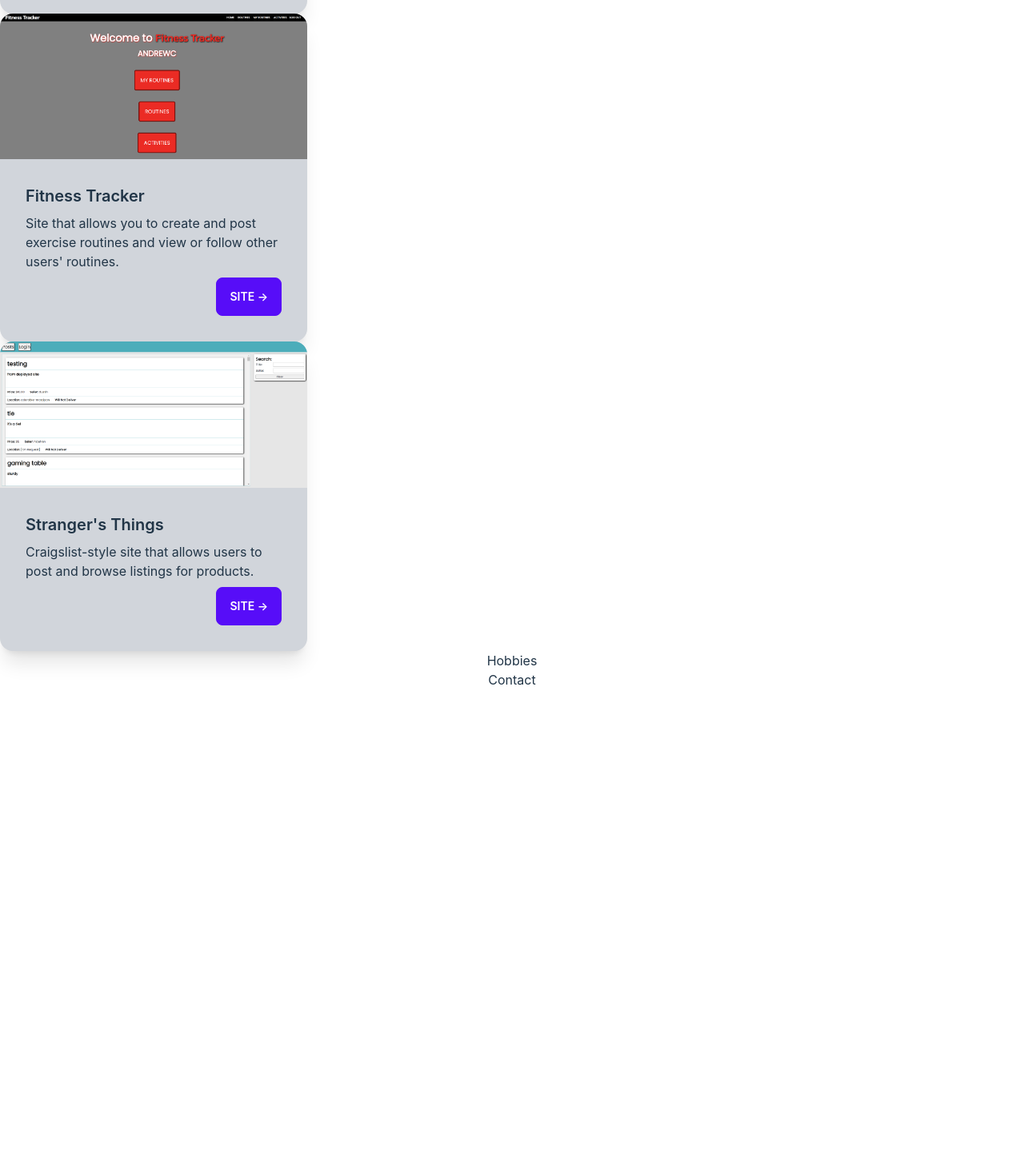
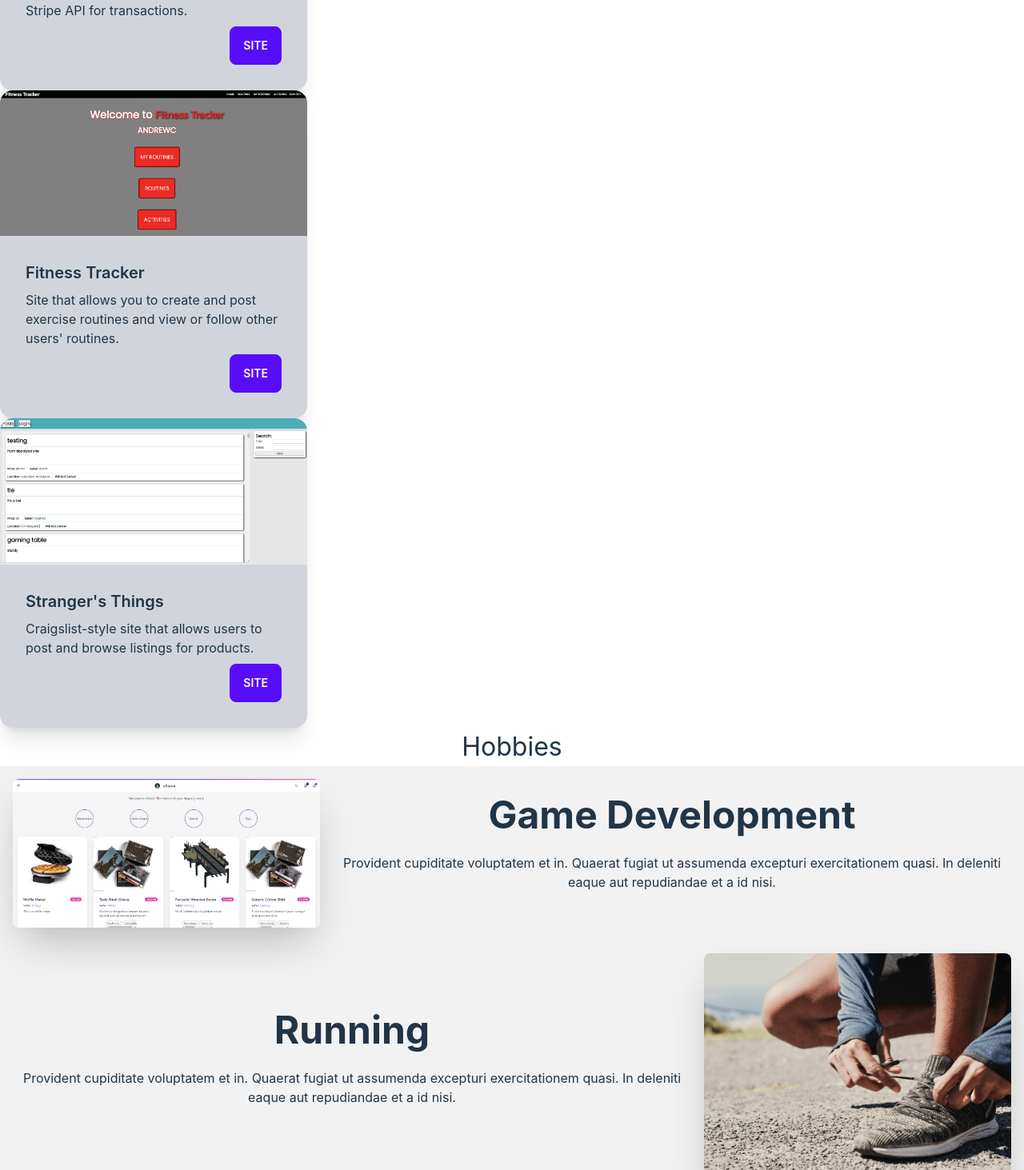
Before and after one commit to andrewpc1013/personalSite, a React (Vite) app: page / in a window 1280 px wide. Shown: the part 1337-2800 px from the top of the page at 80% size. Before the commit the page ends 2199 px from the top, so only its background shows below. Built offline with nearby package versions, Linux system fonts and the light colour scheme.

Commit message:
added Hobbies section

```diff
--- a/src/assets/index.js
+++ b/src/assets/index.js
@@ -4,5 +4,16 @@ import ULLogo from "./UL.jpeg";
 import ebazon from "./ebazon.png";
 import FitnessTracker from "./FitnessTracker.png";
 import StrangersThings from "./StrangersThings.png";
+import Running from "./Running.png";
+import Camping from "./Camping.jpg";
 
-export { FSLogo, Infinity, ULLogo, ebazon, FitnessTracker, StrangersThings };
+export {
+  FSLogo,
+  Infinity,
+  ULLogo,
+  ebazon,
+  FitnessTracker,
+  StrangersThings,
+  Running,
+  Camping,
+};
--- a/src/components/Hobbies.jsx
+++ b/src/components/Hobbies.jsx
@@ -1,7 +1,51 @@
 import React from "react";
+import { ebazon, Running, Camping } from "../assets";
 
 const Hobbies = () => {
-  return <div id="Hobbies">Hobbies</div>;
+  return (
+    <div id="Hobbies">
+      <h1>Hobbies</h1>
+      <div className="hero bg-base-200">
+        <div className="hero-content flex-col lg:flex-row">
+          <img src={ebazon} className="max-w-sm rounded-lg shadow-2xl" />
+          <div>
+            <h1 className="text-5xl font-bold">Game Development</h1>
+            <p className="py-6">
+              Provident cupiditate voluptatem et in. Quaerat fugiat ut assumenda
+              excepturi exercitationem quasi. In deleniti eaque aut repudiandae
+              et a id nisi.
+            </p>
+          </div>
+        </div>
+      </div>
+      <div className="hero bg-base-200">
+        <div className="hero-content flex-col lg:flex-row-reverse">
+          <img src={Running} className="max-w-sm rounded-lg shadow-2xl" />
+          <div>
+            <h1 className="text-5xl font-bold">Running</h1>
+            <p className="py-6">
+              Provident cupiditate voluptatem et in. Quaerat fugiat ut assumenda
+              excepturi exercitationem quasi. In deleniti eaque aut repudiandae
+              et a id nisi.
+            </p>
+          </div>
+        </div>
+      </div>
+      <div className="hero bg-base-200">
+        <div className="hero-content flex-col lg:flex-row">
+          <img src={Camping} className="max-w-sm rounded-lg shadow-2xl" />
+          <div>
+            <h1 className="text-5xl font-bold">Camping</h1>
+            <p className="py-6">
+              Provident cupiditate voluptatem et in. Quaerat fugiat ut assumenda
+              excepturi exercitationem quasi. In deleniti eaque aut repudiandae
+              et a id nisi.
+            </p>
+          </div>
+        </div>
+      </div>
+    </div>
+  );
 };
 
 export default Hobbies;
--- a/src/components/Projects.jsx
+++ b/src/components/Projects.jsx
@@ -8,6 +8,7 @@ const Projects = () => {
 
   return (
     <div id="Projects">
+      <h1>Projects</h1>
       <div className="card w-96 bg-gray-300 shadow-xl p-0">
         <figure>
           <img src={ebazon} alt="ebazon e-commerce site home page" />
@@ -20,7 +21,7 @@ const Projects = () => {
           </p>
           <div className="card-actions justify-end">
             <a href="https://ebazon.netlify.app/" target="_blank">
-              <button className="btn btn-primary">Site -&gt;</button>
+              <button className="btn btn-primary">Site</button>
             </a>
           </div>
         </div>
@@ -40,7 +41,7 @@ const Projects = () => {
               href="https://fitness-tracker-andrew-miguel.netlify.app/"
               target="_blank"
             >
-              <button className="btn btn-primary">Site -&gt;</button>
+              <button className="btn btn-primary">Site</button>
             </a>
           </div>
         </div>
@@ -60,7 +61,7 @@ const Projects = () => {
               href="https://strangers-things-andrew-emilio.netlify.app/"
               target="_blank"
             >
-              <button className="btn btn-primary">Site -&gt;</button>
+              <button className="btn btn-primary">Site</button>
             </a>
           </div>
         </div>
--- a/src/components/Timeline.jsx
+++ b/src/components/Timeline.jsx
@@ -9,6 +9,7 @@ import { FSLogo, Infinity, ULLogo } from "../assets";
 const Timeline = () => {
   return (
     <div id="Timeline">
+      <h1>Timeline</h1>
       <VerticalTimeline>
         <VerticalTimelineElement
           className="vertical-timeline-element--work"
```
Also changed, not shown: src/assets/Camping.jpg (added), src/assets/Running.png (added).
